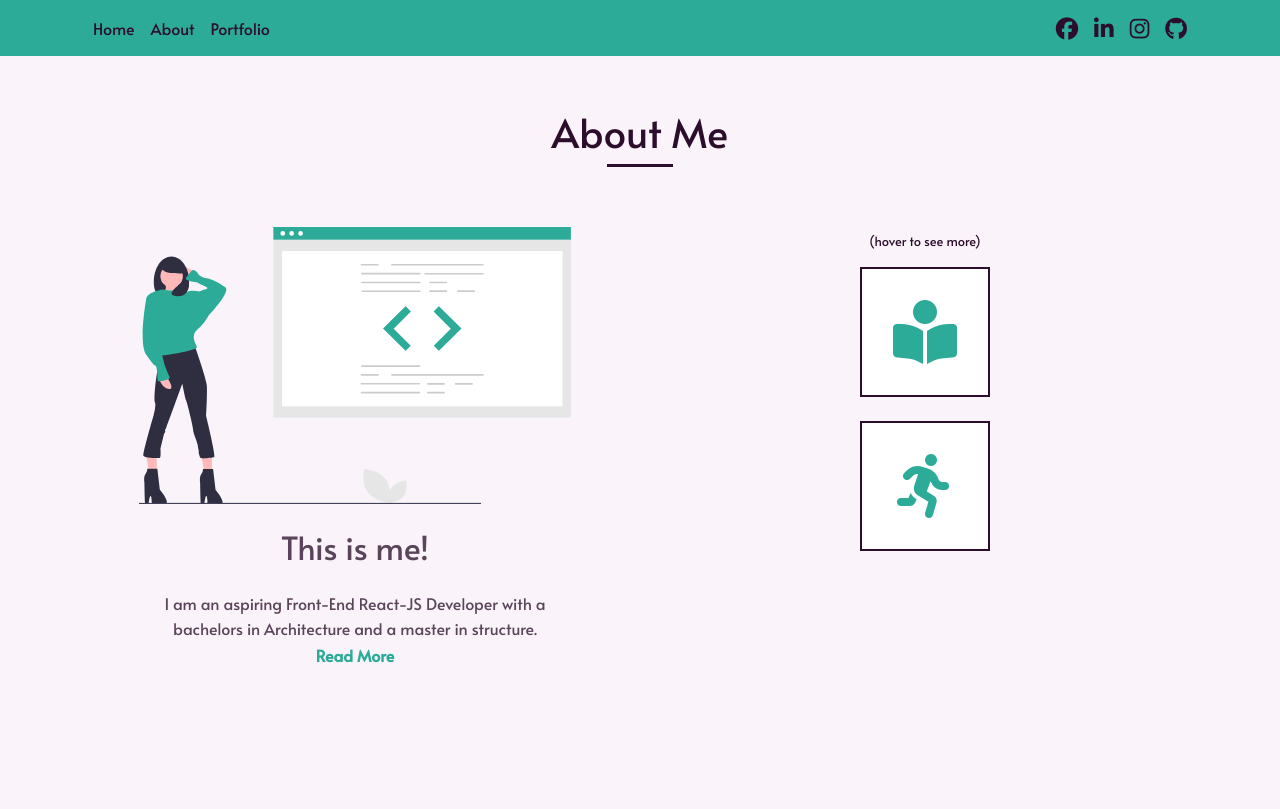
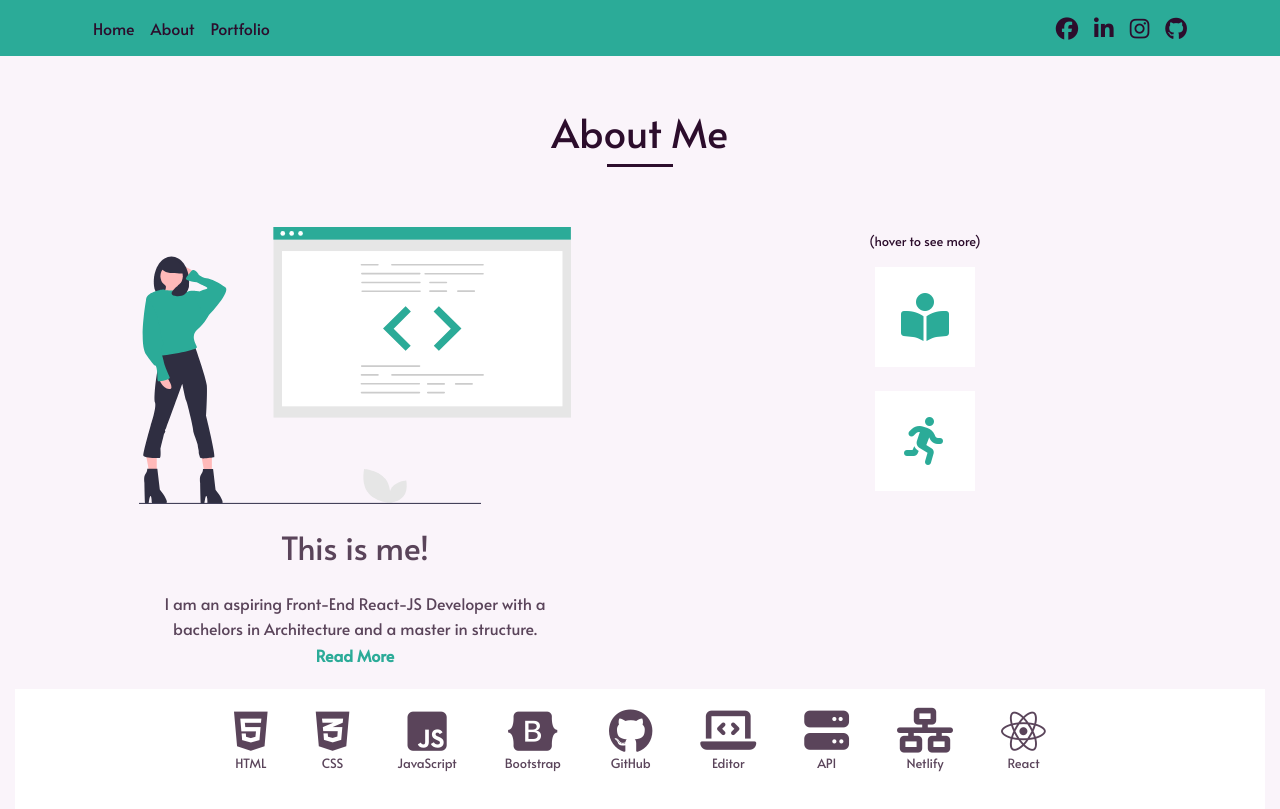
Before and after one commit to SantoroA/santoro-react, a React (Create React App) app: page /about in a window 1280 px wide. Built offline with nearby package versions, Linux system fonts and the light colour scheme.

Commit message:
added programs icons

```diff
--- a/src/About.css
+++ b/src/About.css
@@ -16,3 +16,15 @@
   color: #2bab98;
   font-weight: 700;
 }
+.About .programs {
+  background-color: white;
+  height: 120px;
+}
+.About .icon {
+  font-size: 2.8em;
+  color: #5a445a;
+}
+.About .icon-description {
+  font-size: 0.8em;
+  color: #5a445a;
+}
--- a/src/AboutMe.js
+++ b/src/AboutMe.js
@@ -10,8 +10,9 @@ export default function AboutMe() {
   const [isExpanded, toggleIsExpanded] = useToggle(false);
 
   return (
-    <div className="About container">
+    <div className="About container-fluid">
       <Nav fixedTop="true" />
+      <div className="container">
         <Title>
           <h1>About Me</h1>
         </Title>
@@ -23,17 +24,18 @@ export default function AboutMe() {
               {isExpanded ? (
                 <p>
                   The day I fell in love with coding changed my whole life. I am
-                an aspiring Front-End React-JS Developer with a Bachelor Degree
-                in Architecture and a Master Degree in structure. I have lived
-                and studied internationally including a year of Architecture in
-                London in 2013, 3 months of Interior Design in Milan, and a
-                specilization in Structure and Foundations in Brazil. I am
-                fluent in Portuguese, English and Italian. <br /> My experience
-                as an architect, professor, and graphic designer have led me to
-                pursuing a career in coding. I recently finished all SheCodes
-                courses (SheCodes Plus and SheCodes React) and am looking for an
-                entry-level career opportunity to expand my coding knowledge
-                while working closely with other designers.{" "}
+                  an aspiring Front-End React-JS Developer with a Bachelor
+                  Degree in Architecture and a Master Degree in structure. I
+                  have lived and studied internationally including a year of
+                  Architecture in London in 2013, 3 months of Interior Design in
+                  Milan, and a specilization in Structure and Foundations in
+                  Brazil. I am fluent in Portuguese, English and Italian. <br />{" "}
+                  My experience as an architect, professor, and graphic designer
+                  have led me to pursuing a career in coding. I recently
+                  finished all SheCodes courses (SheCodes Plus and SheCodes
+                  React) and am looking for an entry-level career opportunity to
+                  expand my coding knowledge while working closely with other
+                  designers.{" "}
                   <button className="readMoreLink" onClick={toggleIsExpanded}>
                     Show Less
                   </button>
@@ -66,5 +68,44 @@ export default function AboutMe() {
           </div>
         </div>
       </div>
+      <div className="programs d-flex align-items-center justify-content-center">
+        <div className="flex-column px-4 ">
+          <i class="fab icon fa-html5"></i>
+          <p className="icon-description">HTML</p>
+        </div>
+        <div className="flex-column px-4 ">
+          <i class="fab icon fa-css3-alt"></i>
+          <p className="icon-description">CSS</p>
+        </div>
+        <div className="flex-column px-4 ">
+          <i class="fab icon fa-js-square"></i>
+          <p className="icon-description">JavaScript</p>
+        </div>
+        <div className="flex-column px-4 ">
+          <i class="fab icon fa-bootstrap"></i>
+          <p className="icon-description">Bootstrap</p>
+        </div>
+        <div className="flex-column px-4 ">
+          <i class="fab icon fa-github"></i>
+          <p className="icon-description">GitHub</p>
+        </div>
+        <div className="flex-column px-4 ">
+          <i class="fas icon fa-laptop-code"></i>
+          <p className="icon-description">Editor</p>
+        </div>
+        <div className="flex-column px-4 ">
+          <i class="fas icon fa-server"></i>
+          <p className="icon-description">API</p>
+        </div>
+        <div className="flex-column px-4 ">
+          <i class="fas icon fa-network-wired"></i>
+          <p className="icon-description">Netlify</p>
+        </div>
+        <div className="flex-column px-4 ">
+          <i class="fab icon  fa-react"></i>
+          <p className="icon-description">React</p>
+        </div>
+      </div>
+    </div>
   );
 }
--- a/src/QualitiesCard.css
+++ b/src/QualitiesCard.css
@@ -14,13 +14,13 @@
 }
 .QualitiesCard .btn {
   border-radius: 0;
-  border: 2px solid #2c0d2c;
+
   margin-bottom: 100px;
-  width: 130px;
-  height: 130px;
+  width: 100px;
+  height: 100px;
   background-color: white;
 }
 .QualitiesCard .fas {
-  font-size: 4em;
+  font-size: 3em;
   color: #2bab98;
 }
```
Lines whose indentation alone changed are shown as unchanged.
